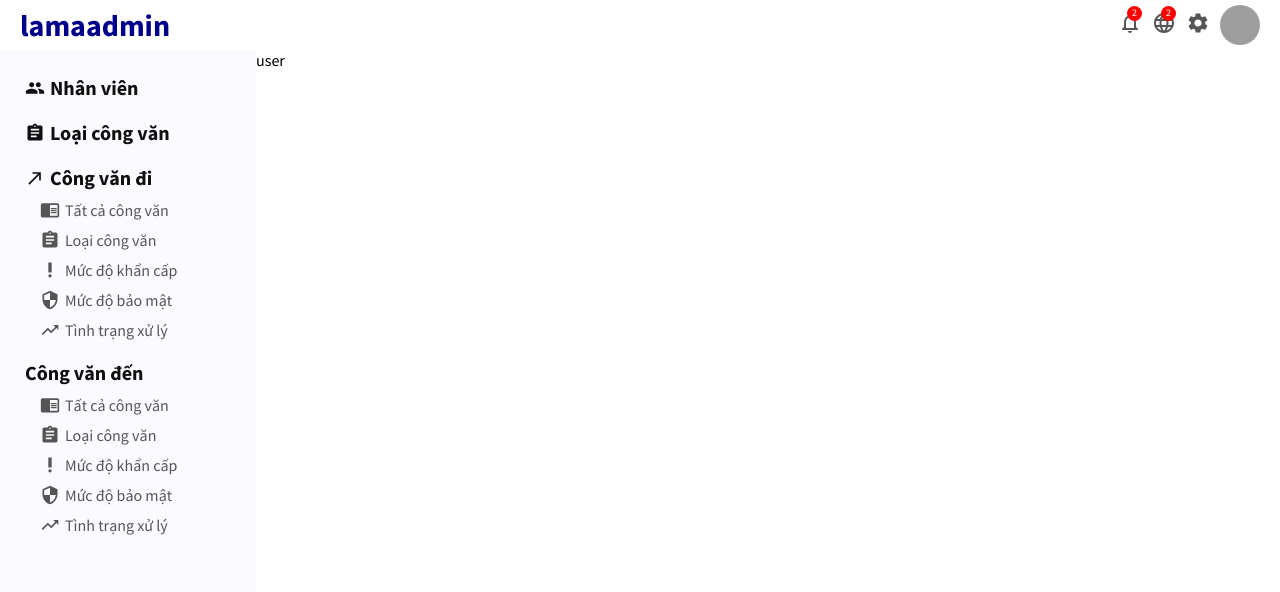
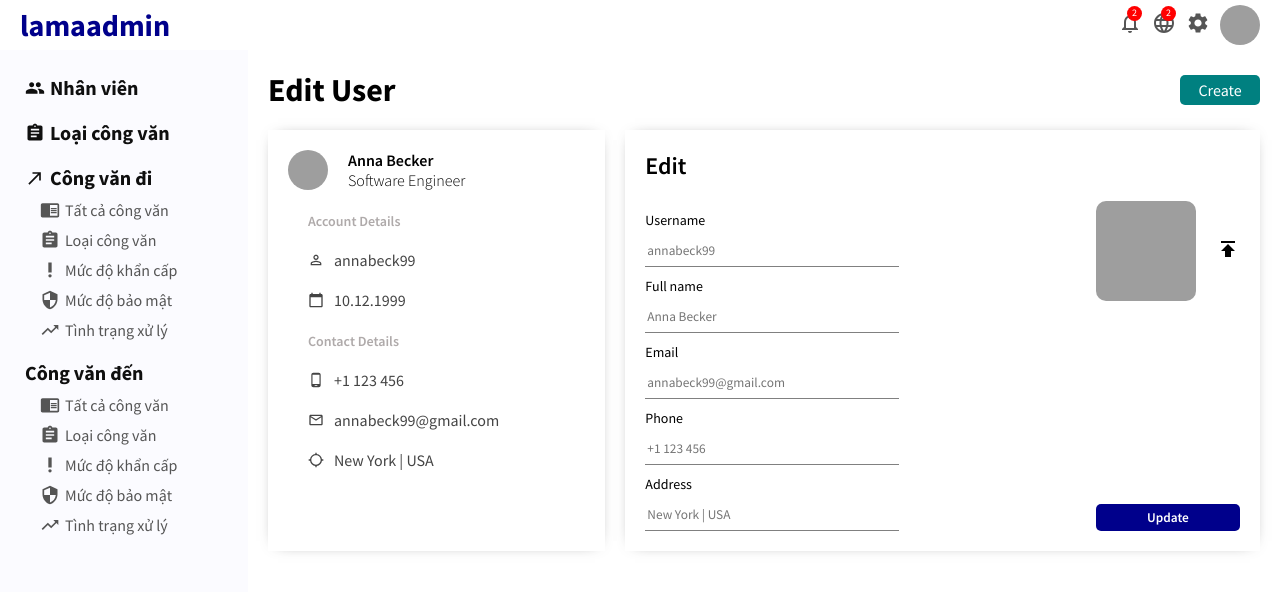
Before and after one commit to linhntt011112/DoMaSystem, a React (Create React App) app in the folder frontend/: page /dashboard/user/1 in a window 1280 px wide. Shown: the top 592 px of the page. Built offline with nearby package versions, Linux system fonts and the light colour scheme; grey boxes are pictures that could not be loaded.

Commit message:
design UserList

```diff
--- a/frontend/src/components/pages/user/User.js
+++ /dev/null
@@ -1,10 +0,0 @@
-import React from 'react'
-import './user.css';
-
-export default function User() {
-    return (
-        <div className='user'>
-            user
-        </div>
-    )
-}
--- /dev/null
+++ b/frontend/src/components/pages/user/User.jsx
@@ -0,0 +1,114 @@
+import React from 'react'
+import './user.css';
+import { CalendarToday, LocationSearching, MailOutline, PermIdentity, PhoneAndroid, Publish } from '@material-ui/icons';
+
+export default function User() {
+    return (
+        <div className='user'>
+            <div className='userTitleContainer'>
+                <h1 className='userTitle'>Edit User</h1>
+                <button className='userAddButton'>Create</button>
+            </div>
+            <div className='userContainer'>
+                <div className='userShow'>
+                    <div className='userShowTop'>
+                        <img
+                            src='https://png.pngtree.com/png-vector/20190710/ourmid/pngtree-user-vector-avatar-png-image_1541962.jpg'
+                            alt=''
+                            className='userShowImg'
+                        />
+                        <div className='userShowTopTitle'>
+                            <span className='userShowUsername'>Anna Becker</span>
+                            <span className='userShowUserTitle'>Software Engineer</span>
+                        </div>
+                    </div>
+                    <div className='userShowBottom'>
+                        <span className='userShowTitle'>Account Details</span>
+                        <div className='userShowInfo'>
+                            <PermIdentity className='userShowIcon'/>
+                            <span className='userShowInfoTitle'>annabeck99</span>
+                        </div>
+                        <div className='userShowInfo'>
+                            <CalendarToday className='userShowIcon'/>
+                            <span className='userShowInfoTitle'>10.12.1999</span>
+                        </div>
+                        <span className='userShowTitle'>Contact Details</span>
+                        <div className='userShowInfo'>
+                            <PhoneAndroid className='userShowIcon'/>
+                            <span className='userShowInfoTitle'>+1 123 456</span>
+                        </div>
+                        <div className='userShowInfo'>
+                            <MailOutline className='userShowIcon'/>
+                            <span className='userShowInfoTitle'>annabeck99@gmail.com</span>
+                        </div>
+                        <div className='userShowInfo'>
+                            <LocationSearching className='userShowIcon'/>
+                            <span className='userShowInfoTitle'>New York | USA</span>
+                        </div>
+                    </div>
+                </div>
+                <div className='userUpdate'>
+                    <span className='userUpdateTitle'>Edit</span>
+                    <form className='userUpdateForm'>
+                        <div className='userUpdateLeft'>
+                            <div className='userUpdateItem'>
+                                <label>Username</label>
+                                <input
+                                    type="text"
+                                    placeholder="annabeck99"
+                                    className='userUpdateInput'
+                                />
+                            </div>
+                            <div className='userUpdateItem'>
+                                <label>Full name</label>
+                                <input
+                                    type="text"
+                                    placeholder="Anna Becker"
+                                    className='userUpdateInput'
+                                />
+                            </div>
+                            <div className='userUpdateItem'>
+                                <label>Email</label>
+                                <input
+                                    type="text"
+                                    placeholder="annabeck99@gmail.com"
+                                    className='userUpdateInput'
+                                />
+                            </div>
+                            <div className='userUpdateItem'>
+                                <label>Phone</label>
+                                <input
+                                    type="text"
+                                    placeholder="+1 123 456"
+                                    className='userUpdateInput'
+                                />
+                            </div>
+                            <div className='userUpdateItem'>
+                                <label>Address</label>
+                                <input
+                                    type="text"
+                                    placeholder="New York | USA"
+                                    className='userUpdateInput'
+                                />
+                            </div>
+                        </div>
+                        <div className='userUpdateRight'>
+                            <div className='userUpdateUpload'>
+                                <img
+                                    className='userUpdateImg'
+                                    src="https://img.freepik.com/free-vector/businessman-character-avatar-isolated_24877-60111.jpg?size=338&ext=jpg"
+                                    alt=''
+                                />
+                                <label htmlFor='file'>
+                                    <Publish className='userUpdateIcon'/>
+                                </label>
+                                <input type="file" id="file" style={{display: "none"}}/>
+                            </div>
+                            <button className='userUpdateButton'>Update</button>
+                        </div>
+                    </form>
+                </div>
+            </div>
+        </div>
+    )
+}
--- a/frontend/src/components/pages/user/user.css
+++ b/frontend/src/components/pages/user/user.css
@@ -1,3 +1,155 @@
 .user{
     flex: 4;
+    padding: 20px;
 }
+
+.userTitleContainer{
+    display: flex;
+    align-items: center;
+    justify-content: space-between;
+}
+
+.userAddButton{
+    width: 80px;
+    border: none;
+    padding: 5px;
+    background-color: teal;
+    border-radius: 5px;
+    cursor: pointer;
+    color: white;
+    font-size: 16px;
+}
+
+.userContainer{
+    display: flex;
+    margin-top: 20px;
+}
+
+.userShow{
+    flex: 1;
+    padding: 20px;
+    -webkit-box-shadow: 0px 0px 15px -10px rgba(0, 0, 0, 0.75);
+    box-shadow: 0px 0px 15px -10px rgba(0, 0, 0, 0.75);
+}
+
+.userUpdate{
+    flex: 2;
+    padding: 20px;
+    -webkit-box-shadow: 0px 0px 15px -10px rgba(0, 0, 0, 0.75);
+    box-shadow: 0px 0px 15px -10px rgba(0, 0, 0, 0.75);
+    margin-left: 20px;
+}
+
+.userShowTop {
+    display: flex;
+    align-items: center;
+}
+
+.userShowImg{
+    width: 40px;
+    height: 40px;
+    border-radius: 50%;
+    object-fit: cover;
+}
+
+.userShowTopTitle{
+    display: flex;
+    flex-direction: column;
+    margin-left: 20px;
+}
+
+.userShowUsername{
+    font-weight: 600;
+}
+
+.userShowUserTitle{
+    font-weight: 300;
+}
+
+.userShowBottom{
+    margin-top: 20px;
+    margin-left: 20px
+}
+
+.userShowTitle{
+    font-size: 14px;
+    font-weight: 600;
+    color: rgb(175, 170, 170);
+}
+
+.userShowInfo{
+    display: flex;
+    align-items: center;
+    margin: 20px 0px;
+    color: #444;
+}
+
+.userShowIcon{
+    font-size: 16px !important;
+}
+
+.userShowInfoTitle{
+    margin-left: 10px;
+}
+
+.userUpdateTitle{
+    font-size: 24px;
+    font-weight: 600;
+}
+
+.userUpdateForm{
+    display: flex;
+    justify-content: space-between;
+    margin-top: 20px;
+}
+
+.userUpdateItem{
+    display: flex;
+    flex-direction: column;
+    margin-top: 10px;
+}
+
+.userUpdateItem>label{
+    margin-bottom: 5px;
+    font-size: 14px;
+}
+
+.userUpdateInput{
+    border: none;
+    width: 250px;
+    height: 30px;
+    border-bottom: 1px solid gray;
+}
+
+.userUpdateRight{
+    display: flex;
+    flex-direction: column;
+    justify-content: space-between;
+}
+
+.userUpdateUpload{
+    display: flex;
+    align-items: center;
+}
+
+.userUpdateImg{
+    width: 100px;
+    height: 100px;
+    border-radius: 10px;
+    object-fit: cover;
+    margin-right: 20px;
+}
+
+.userUpdateIcon{
+    cursor: pointer;
+}
+
+.userUpdateButton{
+    border-radius: 5px;
+    border: none;
+    padding: 5px;
+    cursor: pointer;
+    background-color: darkblue;
+    color: white;
+    font-weight: 600;
+}
--- a/frontend/src/components/pages/userList/UserList.jsx
+++ b/frontend/src/components/pages/userList/UserList.jsx
@@ -12,25 +12,30 @@
         setData(data.filter(item=>item.id !== id));
     };
     const columns = [
-        { field: 'id', headerName: 'ID', width: 90 },
-        { field: 'user', headerName: 'User', width: 200, renderCell: (params)=>{
+        { field: 'id', headerName: 'ID', width: 100 },
+        { field: 'fullname', headerName: 'Họ và tên', flex: 1, renderCell: (params)=>{
             return (
                 <div className="userListUser">
                     <img className='userListImg' src={params.row.avatar} alt=''/>
-                    {params.row.username}
+                    {params.row.fullname}
                 </div>
             )
         } },
-        { field: 'email', headerName: 'Email', width: 200 },
+        { field: 'username', headerName: 'Tên tài khoản', width: 160 },
         {
-          field: 'status',
-          headerName: 'Status',
-          width: 120,
+          field: 'dob',
+          headerName: 'Ngày sinh',
+          width: 150,
         },
         {
-            field: 'transaction',
-            headerName: 'Transaction Volume',
-            width: 160,
+            field: 'address',
+            headerName: 'Địa chỉ',
+            flex: 1,
+        },
+        {
+            field: 'update_date',
+            headerName: 'Ngày cập nhật',
+            width: 200,
         },
         {
             field:"action",
--- a/frontend/src/dummyData.js
+++ b/frontend/src/dummyData.js
@@ -1,42 +1,29 @@
 export const userRows = [
     {
-        id: 1,
-        username: 'Jon Snow',
+        id: 1001,
+        fullname: 'Nguyen Thi B',
         avatar: "https://img.freepik.com/free-vector/businessman-character-avatar-isolated_24877-60111.jpg?size=338&ext=jpg",
-        email: "hon@gmail.com",
-        status: "active",
-        transaction: "$120.00",
+        username: "abc123",
+        dob: "01/01/1991",
+        address: "Ho Chi Minh",
+        update_date: "22/07/2021"
     },
     {
-        id: 2,
-        username: 'Jon Snow',
+        id: 1002,
+        fullname: 'Nguyen Thi A',
         avatar: "https://img.freepik.com/free-vector/businessman-character-avatar-isolated_24877-60111.jpg?size=338&ext=jpg",
-        email: "hon@gmail.com",
-        status: "active",
-        transaction: "$120.00",
+        username: "admin123",
+        dob: "01/01/1991",
+        address: "Ho Chi Minh",
+        update_date: "22/07/2021"
     },
     {
-        id:3,
-        username: 'Jon Snow',
+        id: 1003,
+        fullname: 'Nguyen Thi C',
         avatar: "https://img.freepik.com/free-vector/businessman-character-avatar-isolated_24877-60111.jpg?size=338&ext=jpg",
-        email: "hon@gmail.com",
-        status: "active",
-        transaction: "$120.00",
-    },
-    {
-        id: 4,
-        username: 'Jon Snow',
-        avatar: "https://img.freepik.com/free-vector/businessman-character-avatar-isolated_24877-60111.jpg?size=338&ext=jpg",
-        email: "hon@gmail.com",
-        status: "active",
-        transaction: "$120.00",
-    },
-    {
-        id: 5,
-        username: 'Jon Snow',
-        avatar: "https://img.freepik.com/free-vector/businessman-character-avatar-isolated_24877-60111.jpg?size=338&ext=jpg",
-        email: "hon@gmail.com",
-        status: "active",
-        transaction: "$120.00",
+        username: "cnt123",
+        dob: "01/04/1995",
+        address: "205 Nguyen Xi",
+        update_date: "22/07/2021"
     },
   ];
```
